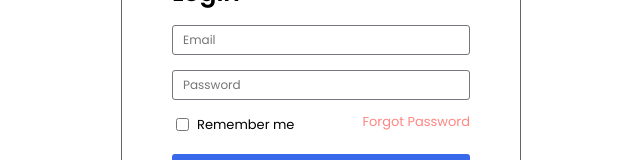
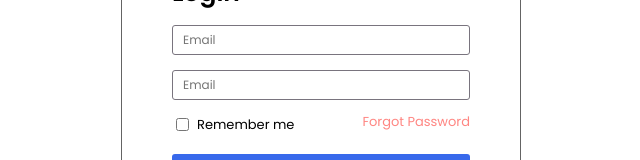
Before and after one commit to tlhalesebaeng/auth-template-frontend, a React (Vite) app in the folder frontend/: page / in a window 1280 px wide. Shown: the part 257-417 px from the top of the page, without its empty margins (319-959 px from the left). Built offline with nearby package versions, Linux system fonts and the light colour scheme.

Commit message:
changin the submit button and long text input utils

```diff
--- a/frontend/src/pages/authPages/Login.jsx
+++ b/frontend/src/pages/authPages/Login.jsx
@@ -1,11 +1,13 @@
 import Auth from '../../components/auth-components/Auth';
+import Button from '../../utils/Button';
+import Input from '../../utils/Input';
 
 export default function Login() {
     return (
         <Auth title="Login">
             <div className="input-container column">
-                <input type="email" placeholder="Email" />
-                <input type="password" placeholder="Password" />
+                <Input type="email" placeholder="Email" />
+                <Input type="email" placeholder="Email" />
             </div>
             <div className="remeber-me-container row">
                 <div>
@@ -15,7 +17,7 @@ export default function Login() {
                 <a href="#">Forgot Password</a>
             </div>
             <div className="question-container column">
-                <button className="btn">Login</button>
+                <Button title="Login" />
                 <p className="question">
                     Don't have an account? <a href="#">Sign up</a>
                 </p>
```
